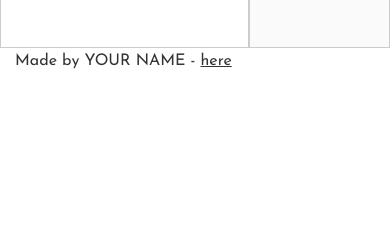
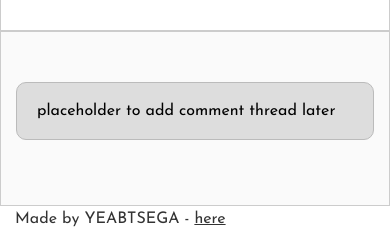
Before and after one commit to Yeabtsegaa/alx_html_css, a plain HTML site: page css_basic/index.html in a window 390 px wide. Shown: the part 763-993 px from the top of the page. Before the commit the page ends 852 px from the top, so only its background shows below. Drawn offline with Linux system fonts and the light colour scheme.

Commit message:
responsive design

```diff
--- a/css_basic/base.css
+++ b/css_basic/base.css
@@ -187,7 +187,7 @@ h6 {
 	margin: 5px 0;
 }
 
-@media (max-width: 800px) {
+@media(max-width: 800px) {
   body.works_on_smartphone {
   	display: block;
   }
--- a/css_basic/index.html
+++ b/css_basic/index.html
@@ -4,8 +4,10 @@
   <title>My Simple HTML Page</title>
   <link rel="stylesheet" href="styles.css">
   <link rel="stylesheet" href="base.css">
+  <meta charset="UTF-8">
+  <meta name="viewport" content="width=device-width, initial-scale=1.0">
 </head>
-<body>
+<body class="works_on_smartphone">
   <header>
     <ul>
       <li><a href="index.html">Home</a></li>
@@ -63,7 +65,7 @@
     </aside>
   </main>
   <footer>
-    <p>Made by YOUR NAME - <a href="https://yourlink.com" target="_blank">here</a></p>
+    <p>Made by YEABTSEGA - <a href="https://yourlink.com" target="_blank">here</a></p>
   </footer>
 </body>
 </html>
--- a/css_basic/styles.css
+++ b/css_basic/styles.css
@@ -15,5 +15,5 @@ main article{
 main aside{
     flex: 1;
     border:1px solid #ccc;
-    overflow: auto;
+    overflow-y: auto;
 }
```
